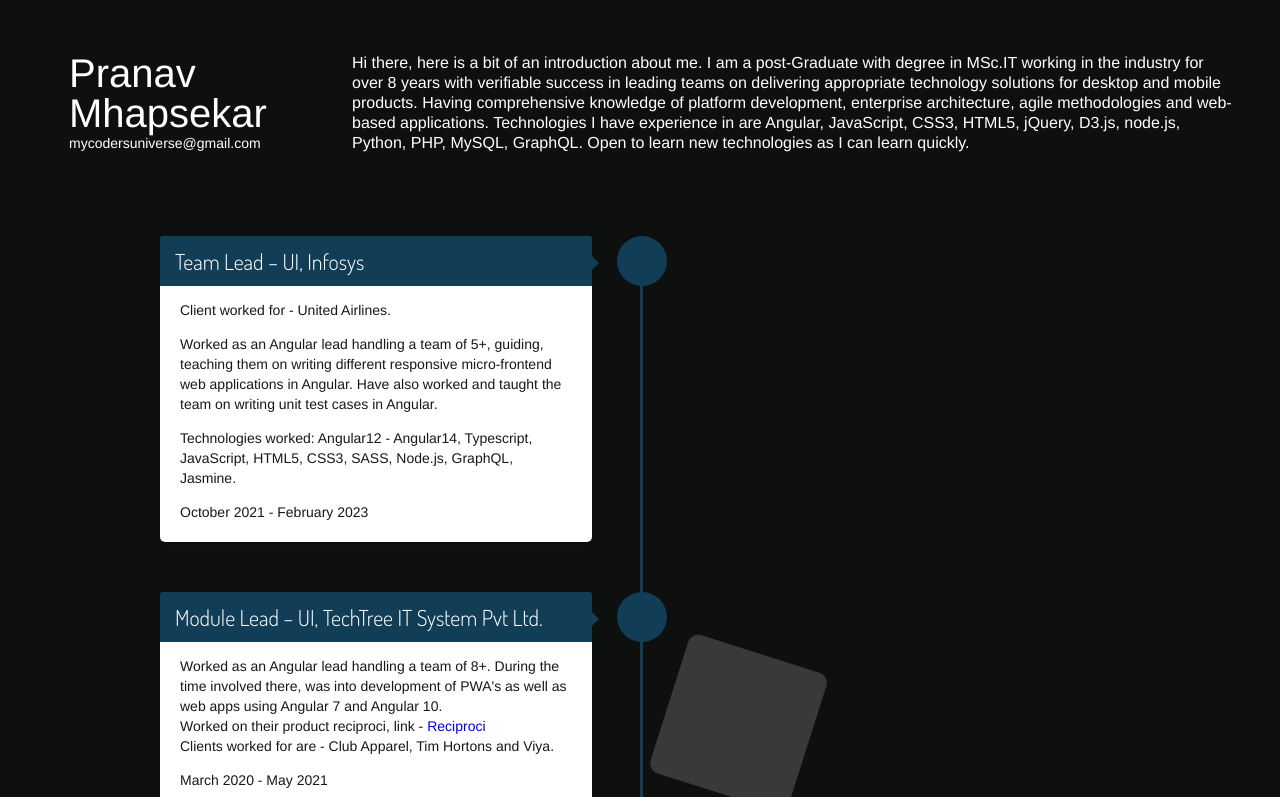
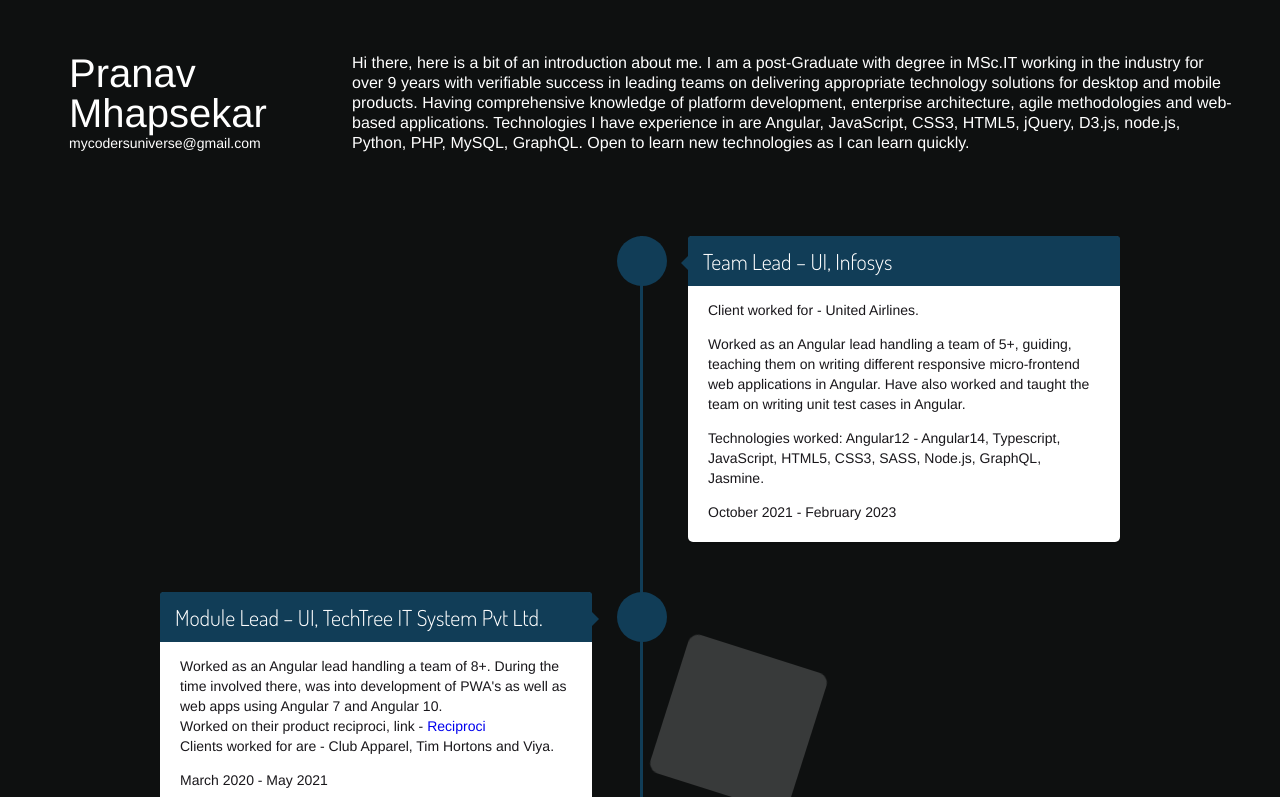
Before and after one commit to pranav558/codersuniverse, a plain HTML site: page index.html in a window 1280 px wide. Shown: the top 797 px of the page. Drawn offline with nearby package versions, Linux system fonts and the light colour scheme.

```diff
--- a/index.html
+++ b/index.html
@@ -32,7 +32,7 @@
     <div class="cover-content">
       <div class="rotateInDownRight">
         Hi there, here is a bit of an introduction about me. I am a post-Graduate with degree in MSc.IT
-        working in the industry for over 8 years with verifiable success in leading teams on delivering
+        working in the industry for over 9 years with verifiable success in leading teams on delivering
         appropriate technology solutions for desktop and mobile products. Having comprehensive knowledge
         of platform development, enterprise architecture, agile methodologies and web-based applications.
         Technologies I have experience in are Angular, JavaScript, CSS3, HTML5,
@@ -48,7 +48,7 @@
           <div class="timeline-icon">
             <i class="fa fa-envelope-o" aria-hidden="true"></i>
           </div>
-          <div class="timeline-content">
+          <div class="timeline-content right">
             <h2>Team Lead – UI, Infosys</h2>
             <p>
               <div>Client worked for - United Airlines.</div>
```
